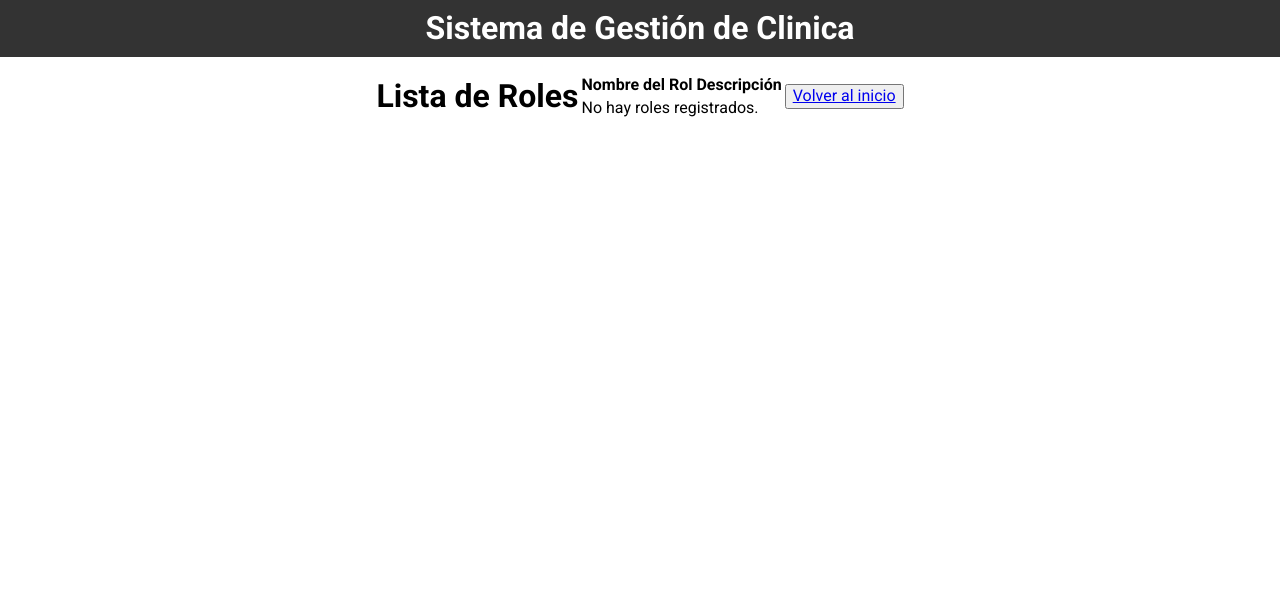
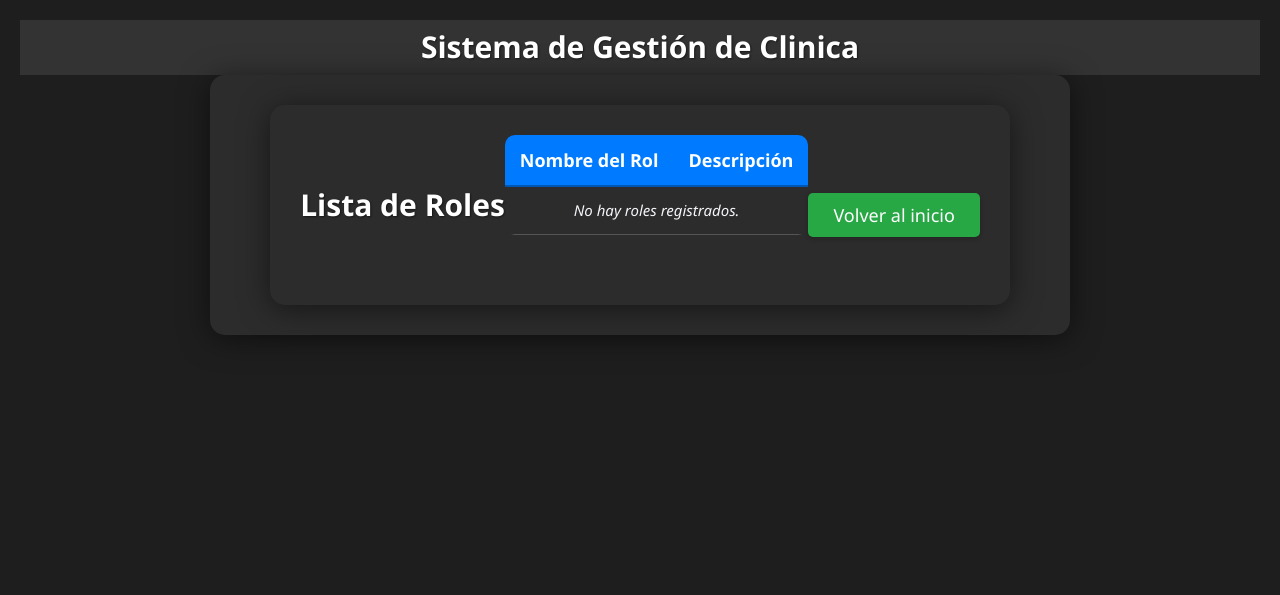
Before and after one commit to conflake04/clinicaDS7, a PHP site: page /views/consultaRoles.php in a window 1280 px wide. Shown: the top 595 px of the page. Run offline with PHP 8.4, Linux system fonts and the light colour scheme.

Commit message:
CSS corregido

```diff
--- /dev/null
+++ b/css/consultaRoles.css
@@ -0,0 +1,104 @@
+/* Estilos generales */
+body {
+    font-family: 'Segoe UI', Tahoma, Geneva, Verdana, sans-serif;
+    background-color: #1e1e1e; /* Fondo más oscuro */
+    color: #f4f4f9; /* Color de texto claro */
+    margin: 0;
+    padding: 20px;
+    text-align: center;
+}
+
+/* Contenedor principal */
+.container {
+    max-width: 800px;
+    margin: 0 auto;
+    padding: 30px;
+    background-color: #2c2c2c; /* Fondo del contenedor */
+    border-radius: 15px; /* Bordes más redondeados */
+    box-shadow: 0 4px 30px rgba(0, 0, 0, 0.5); /* Sombra más pronunciada */
+}
+
+/* Título */
+h1 {
+    font-size: 30px;
+    margin-bottom: 20px;
+    color: #ffffff; /* Título blanco */
+    text-shadow: 1px 1px 2px rgba(0, 0, 0, 0.5); /* Sombra en el texto */
+}
+
+/* Contenedor de la tabla */
+.table-container {
+    overflow-x: auto;
+    margin-bottom: 20px;
+}
+
+/* Tabla */
+table {
+    width: 100%;
+    border-collapse: collapse;
+    margin-bottom: 20px;
+    border-radius: 10px; /* Bordes redondeados para la tabla */
+    overflow: hidden; /* Para que los bordes redondeados se vean */
+}
+
+thead th {
+    background-color: #007bff; /* Color azul */
+    color: #fff;
+    padding: 15px; /* Más espacio para un mejor aspecto */
+    font-size: 18px; /* Aumentar tamaño de fuente */
+    border-bottom: 2px solid #0056b3; /* Línea inferior */
+}
+
+tbody td {
+    padding: 15px; /* Aumentar espacio */
+    border-bottom: 1px solid #555; /* Línea de separación */
+    font-size: 15px; /* Aumentar tamaño de fuente */
+    color: #f4f4f9; /* Color de texto claro */
+    transition: background-color 0.3s ease; /* Transición suave */
+}
+
+tbody tr:nth-child(even) {
+    background-color: #3d3d3d; /* Color de fondo alterno */
+}
+
+tbody tr:hover {
+    background-color: #444; /* Color al pasar el ratón */
+}
+
+tbody td[colspan="2"] {
+    text-align: center;
+    font-style: italic;
+}
+
+/* Botón */
+.button-container {
+    text-align: center;
+    margin-top: 20px; /* Espacio superior */
+}
+
+button {
+    padding: 12px 25px;
+    background-color: #28a745; /* Verde */
+    color: white;
+    border: none;
+    border-radius: 5px;
+    cursor: pointer;
+    font-size: 18px; /* Aumentar tamaño de fuente */
+    transition: background-color 0.3s ease, transform 0.3s ease; /* Transición suave */
+    box-shadow: 0 2px 5px rgba(0, 0, 0, 0.2); /* Sombra del botón */
+}
+
+button:hover {
+    background-color: #218838; /* Verde más oscuro */
+    transform: translateY(-2px); /* Levantar el botón al pasar el ratón */
+}
+
+/* Estilos para el enlace dentro del botón */
+button a {
+    color: white;
+    text-decoration: none;
+}
+
+button a:hover {
+    text-decoration: underline; /* Subrayar al pasar el ratón */
+}
--- a/views/GestionUsuario.php
+++ b/views/GestionUsuario.php
@@ -1,5 +1,5 @@
 <?php require 'templates/header.php'; ?>
-<link rel="stylesheet" href="CSS/createRoll.css" />
+<link rel="stylesheet" href="../css/createRoll.css" />
 
 <div class=admin-container>
     <h2>Gestion de usuarios</h2>
@@ -8,7 +8,7 @@
     <button><a href="./consultarUsuario">Consultar Usuarios</a></button>
     <button><a href="">Borrar Usuario</a></button>
 
-    <p><a href="./logout">Cerrar Sesión</a></p>
+    <button><a href="./logout">Cerrar Sesión</a></button>
 </div>
 
 <?php require 'templates/footer.php'; ?>
--- a/views/consultaRoles.php
+++ b/views/consultaRoles.php
@@ -1,7 +1,11 @@
 <?php require 'templates/header.php'; ?>
 
+<link rel="stylesheet" href="./css/consultaRoles.css">
 <body>
+    <div class="container">
         <h1>Lista de Roles</h1>
+
+        <div class="table-container">
             <table>
                 <thead>
                     <tr>
@@ -24,7 +28,12 @@
                     <?php endif; ?>
                 </tbody>
             </table>
+        </div>
+
+        <div class="button-container">
             <button><a href="./createRoll">Volver al inicio</a></button>
+        </div>
+    </div>
 </body>
 
 <?php require 'templates/footer.php'; ?>
--- a/views/createRoll.php
+++ b/views/createRoll.php
@@ -1,5 +1,5 @@
 <?php require 'templates/header.php'; ?>
-<link rel="stylesheet" href="CSS/createRoll.css" />
+<link rel="stylesheet" href="../css/createRoll.css" />
 <!-- Página del panel de administración -->
 <div class="admin-container">
 
--- a/views/eliminarRol.php
+++ b/views/eliminarRol.php
@@ -1,4 +1,6 @@
 <?php require 'templates/header.php'; ?>
+
+<link rel="stylesheet" href="./css/consultaRoles.css">
 
 <body>
     <h1>Eliminar Rol</h1>
--- a/views/templates/header.php
+++ b/views/templates/header.php
@@ -7,6 +7,7 @@
     <title>Sistema de Usuarios</title>
     <link rel="stylesheet" href="./css/normalize.css">
     <link rel="stylesheet" href="./css/styles.css">
+
 </head>
 <body>
 <header>
```
Also changed, not shown: css/crearRol.css (added, +77 -0 lines), css/crearUsuario.css (added, +81 -0 lines), views/crearRol.php (+16 -5 lines), views/crearUsuario.php (+24 -10 lines), css/styles.css (line endings or trailing spaces). Lines whose indentation alone changed are shown as unchanged.
